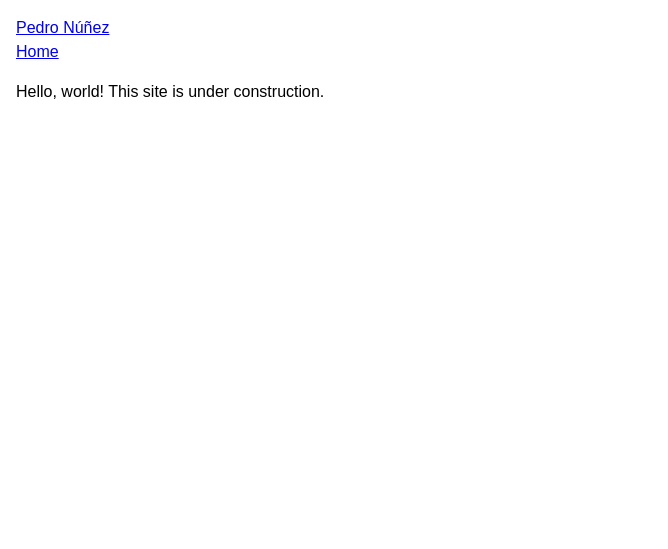
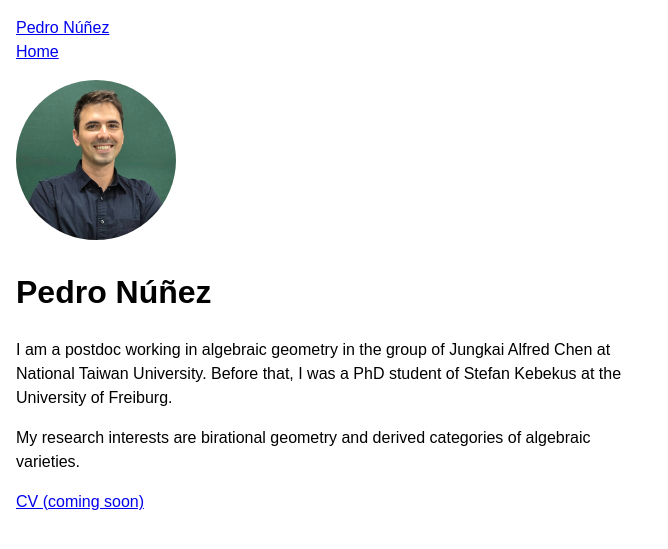
Before and after one commit to pedro-nunez/pedro-nunez.github.io, a Jekyll site: the page built from index.md, in a window 1280 px wide. Shown: the top 549 px of the page, without its empty margins (0-668 px from the left). Built offline with Jekyll 4.4.1, drawn with Linux system fonts in a browser that asks for light colours.

Commit message:
Add About/Home page content
Add bio, research interests, and a circular profile photo to index.md.
CV link is a placeholder until the PDF is ready to add.

Co-Authored-By: Claude Sonnet 5 <noreply@anthropic.com>
Claude-Session: https://claude.ai/code/session_01RpBJAn38JnxQc7bWfc4PKT

```diff
--- a/assets/css/main.css
+++ b/assets/css/main.css
@@ -9,3 +9,10 @@ body {
   font-family: sans-serif;
   line-height: 1.5;
 }
+
+.profile-photo {
+  width: 10rem;
+  height: 10rem;
+  object-fit: cover;
+  border-radius: 50%;
+}
--- a/index.md
+++ b/index.md
@@ -1,4 +1,16 @@
 ---
 layout: default
 ---
-Hello, world! This site is under construction.
+
+![Photo of Pedro Núñez]({{ '/assets/images/profile.jpg' | relative_url }}){: .profile-photo }
+
+# Pedro Núñez
+
+I am a postdoc working in algebraic geometry in the group of Jungkai
+Alfred Chen at National Taiwan University. Before that, I was a PhD
+student of Stefan Kebekus at the University of Freiburg.
+
+My research interests are birational geometry and derived categories
+of algebraic varieties.
+
+[CV (coming soon)](#)
```
Also changed, not shown: assets/images/profile.jpg (added).
